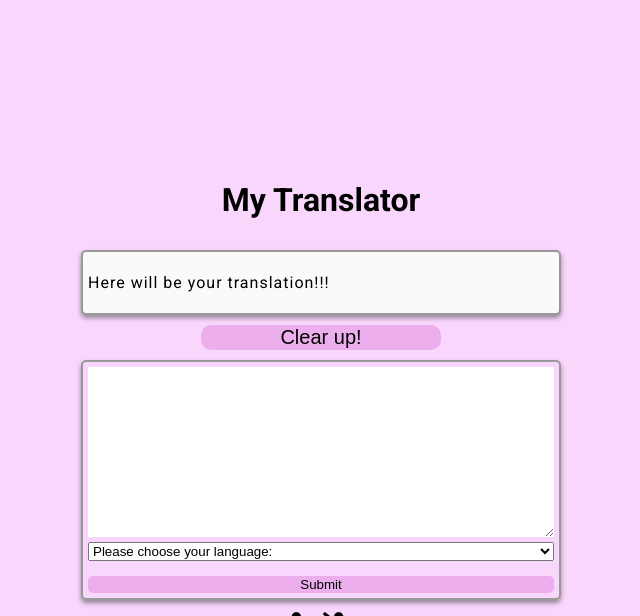
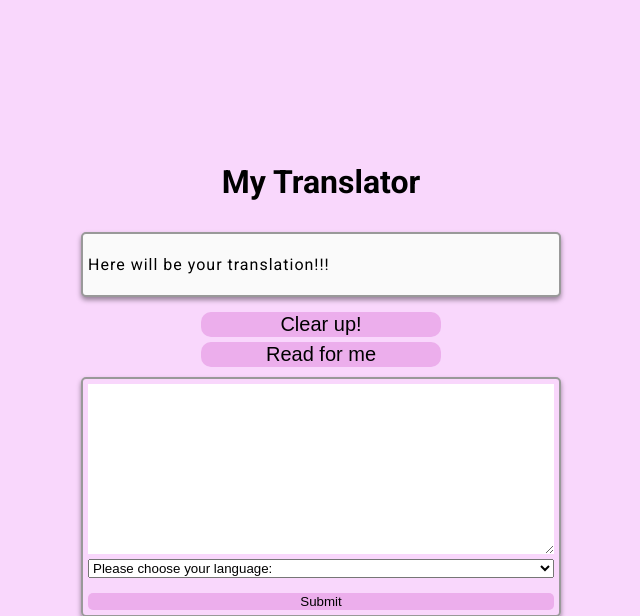
Before and after one commit to radoslav77/djangoTranslationApp, a Django app: page / in a window 1280 px wide. Shown: the top 616 px of the page, without its empty margins (319-959 px from the left). Run offline with Django 3.2, Linux system fonts and the light colour scheme.

Commit message:
added new buttoon

```diff
--- a/trasnlate/static/css/style.css
+++ b/trasnlate/static/css/style.css
@@ -113,6 +113,7 @@ textarea:focus {
   font-size: 20px;
   width: 40%;
   border-radius: 10px;
+  margin-top: 5px;
 }
 
 .clear:hover {
--- a/trasnlate/static/js/script.js
+++ b/trasnlate/static/js/script.js
@@ -4,6 +4,7 @@ const langEL = document.getElementById('leng')
 const btnEl = document.getElementById('btn')
 const resultDiv = document.querySelector('.result-container')
 const clearBtn = document.querySelector('.clear')
+const readFor = document.getElementById('read')
 
 try {
     var SpeechRecognition = window.SpeechRecognition || window.webkitSpeechRecognition;
@@ -77,6 +78,13 @@ startBtn.addEventListener('click', function(e) {
   stopBtn.addEventListener('click', function(e) {
     recognition.stop()
   });
+
+
+readFor.addEventListener('click', () => {
+  resultDiv.readOutLoud()
+  console.log(resultDiv)
+})
+
 //Here is the entire code needed to read out a string.
   function readOutLoud(message) {
     var speech = new SpeechSynthesisUtterance()
--- a/trasnlate/templates/translate/index.html
+++ b/trasnlate/templates/translate/index.html
@@ -22,6 +22,7 @@
         {% endif %}
     </div>
     <button class="clear">Clear up!</button>
+    <button class="clear" id="read">Read for me</button>
     <form action="" id="form" method="POST">
         {% csrf_token %}
         <textarea name="text" id="text" cols="30" rows="10"></textarea>
```
